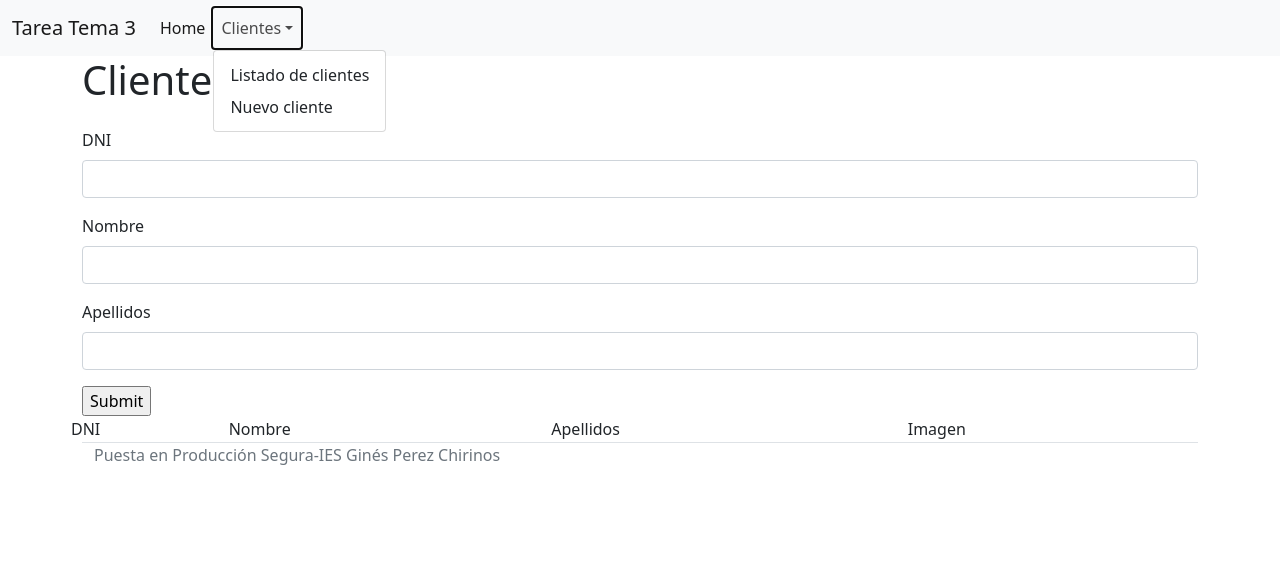
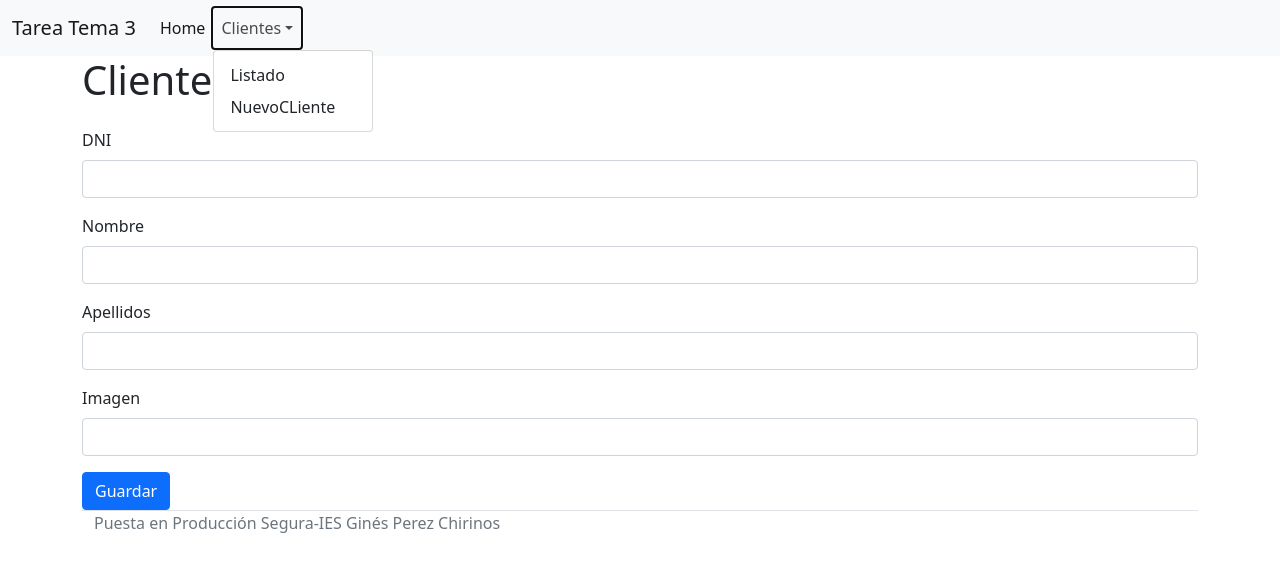
Before and after one commit to JesusGarciaMoreno78/tareaTema3Project, a Flask app: template app/private/templates/nuevoCliente.html in a window 1280 px wide, after a click on "Clientes". Shown: the top 572 px of the page. Run offline with Flask 2, Linux system fonts and the light colour scheme; the template is opened without the code that fills it: values that come from a table or form of the project are taken from there, others are empty; some libraries are stand-ins or nearby versions.

Commit message:
forms generarCLiente model def generarCLiente routes if else models nuevoCliente los url_for deben estar definidos en routes.py (@private.route)

```diff
--- a/app/private/forms.py
+++ b/app/private/forms.py
@@ -1,6 +1,7 @@
 from flask_wtf import FlaskForm
-from wtforms import StringField
-from wtforms.validators import DataRequired, Length
+from flask_wtf.file import FileRequired, FileAllowed
+from wtforms import StringField, FileField
+from wtforms.validators import DataRequired, Length, ValidationError
 
 
 class FiltroCliente(FlaskForm):
@@ -11,7 +12,7 @@ class FiltroCliente(FlaskForm):
 
 
 
-class GenerarCliente(FlaskForm):
+class NuevoCliente(FlaskForm):
     ###los campos de la basede datos
     dni = StringField(label="DNI", validators=[
         DataRequired("Este campo no puede estar vacío"),
@@ -26,3 +27,13 @@ class GenerarCliente(FlaskForm):
         Length(message="La longitud no puede ser superior a 50 caracteres", max=50)
     ])
     ## Falta la imagen
+
+    imagen = StringField(label="Imagen", validators=[
+        Length(message="La longitud no puede ser superior a 50 caracteres", max=50)
+            # FileRequired(message="El campo imagen es obligatorio"),
+            # FileAllowed(['jpg','png'], message="Solo jpg y png")
+        ])
+    # def validate_imagen(form,field):
+    #     max_length = 1024
+    #     if len(field.data.read()) > max_length:
+    #         raise ValidationError(f"El fichero no puede ser superior a {max_length}")
--- a/app/private/templates/indexcliente.html
+++ b/app/private/templates/indexcliente.html
@@ -1,4 +1,3 @@
-
 {% from "base/_helpers.html" import generarForm %}
 {% extends "base/base.html" %}
 {% block titulo %}Clientes{% endblock %}
@@ -7,7 +6,7 @@
     <div class="row">
         <form action="{{ url_for('private.indexcliente') }}" method="post">
             {{ generarForm(formFiltro) }}
-        <input type="submit"></input>
+            <input type="submit" value="Buscar" class="btn btn-primary"/>
         </form>
         <table>
             <tr>
--- a/app/private/templates/nuevoCliente.html
+++ b/app/private/templates/nuevoCliente.html
@@ -4,28 +4,10 @@
 {% block contenido %}
     <h1>Clientes</h1>
     <div class="row">
-        <form action="{{ url_for('private.nuevoCliente') }}" method="post">
-            {{ generarForm(formGenerarCliente) }}
-            <input type="submit"></input>
+        <form action="{{ url_for('private.nuevoCliente') }}" method="post" enctype="multipart/form-data">
+            {{ generarForm(formnuevoCliente) }}
+            <input type="submit" value="Guardar" class="btn btn-primary"/>
         </form>
 
-        <table>
-            <tr>
-                <td>DNI</td>
-                <td>Nombre</td>
-                <td>Apellidos</td>
-                <td>Imagen</td>
-            </tr>
-            {% for cliente in clientes %}
-                <tr>
-                    <td>{{ cliente.dni }}</td>
-                    <td>{{ cliente.nombre }}</td>
-                    <td>{{ cliente.apellidos }}</td>
-                    <td>{{ cliente.imagen }}</td>
-                </tr>
-
-            {% endfor %}
-
-        </table>
     </div>
 {% endblock %}
--- a/app/templates/base/_menu.html
+++ b/app/templates/base/_menu.html
@@ -1,20 +1,22 @@
+20 lines (20 sloc)  891 Bytes
+
 {% macro show_menu() %}
 <nav class="navbar navbar-expand-lg navbar-light bg-light">
     <div class="container-fluid">
-    <a class="navbar-brand" href="{{ url_for('public.index') }}">Tarea Tema 3</a>
+        <a class="navbar-brand" href="#">Tarea Tema 3</a>
         <button class="navbar-toggler" type="button" data-bs-toggle="collapse" data-bs-target="#navbarNav" aria-controls="navbarNav" aria-expanded="false" aria-label="Toggle navigation">
           <span class="navbar-toggler-icon"></span>
         </button>
         <div class="collapse navbar-collapse" id="navbarNav">
             <ul class="navbar-nav">
                 <li class="nav-item">
-          <a class="nav-link active" aria-current="page" href="{{ url_for('public.index') }}">Home</a>
+                  <a class="nav-link active" aria-current="page" href="{{ url_for('private.indexcliente') }}">Home</a>
                 </li>
               <li class="nav-item dropdown">
                   <a class="nav-link dropdown-toggle" href="#" role="button" data-bs-toggle="dropdown">Clientes</a>
                   <ul class="dropdown-menu">
-                <li><a class="dropdown-item" href="{{ url_for('private.indexcliente') }}">Listado de clientes</a></li>
-                <li><a class="dropdown-item" href="{{ url_for('private.indexcliente') }}">Nuevo cliente</a></li>
+                      <li><a class="dropdown-item" href="{{ url_for('private.indexcliente') }}">Listado</a></li>
+                      <li><a class="dropdown-item" href="{{ url_for('private.nuevoCliente') }}">NuevoCLiente</a></li>
                   </ul>
               </li>
             </ul>
```
Also changed, not shown: app/private/models.py (+4 -4 lines), app/private/routes.py (+21 -6 lines). Lines whose indentation alone changed are shown as unchanged.
